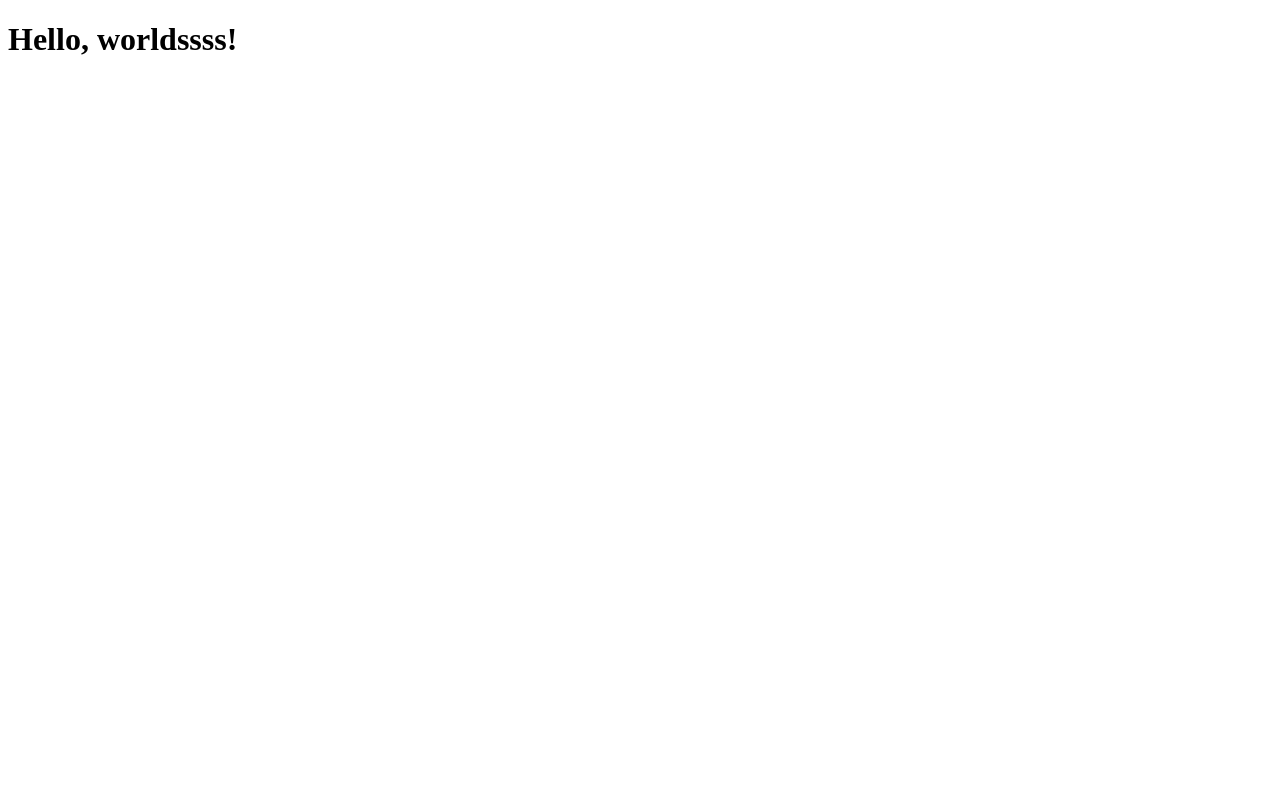
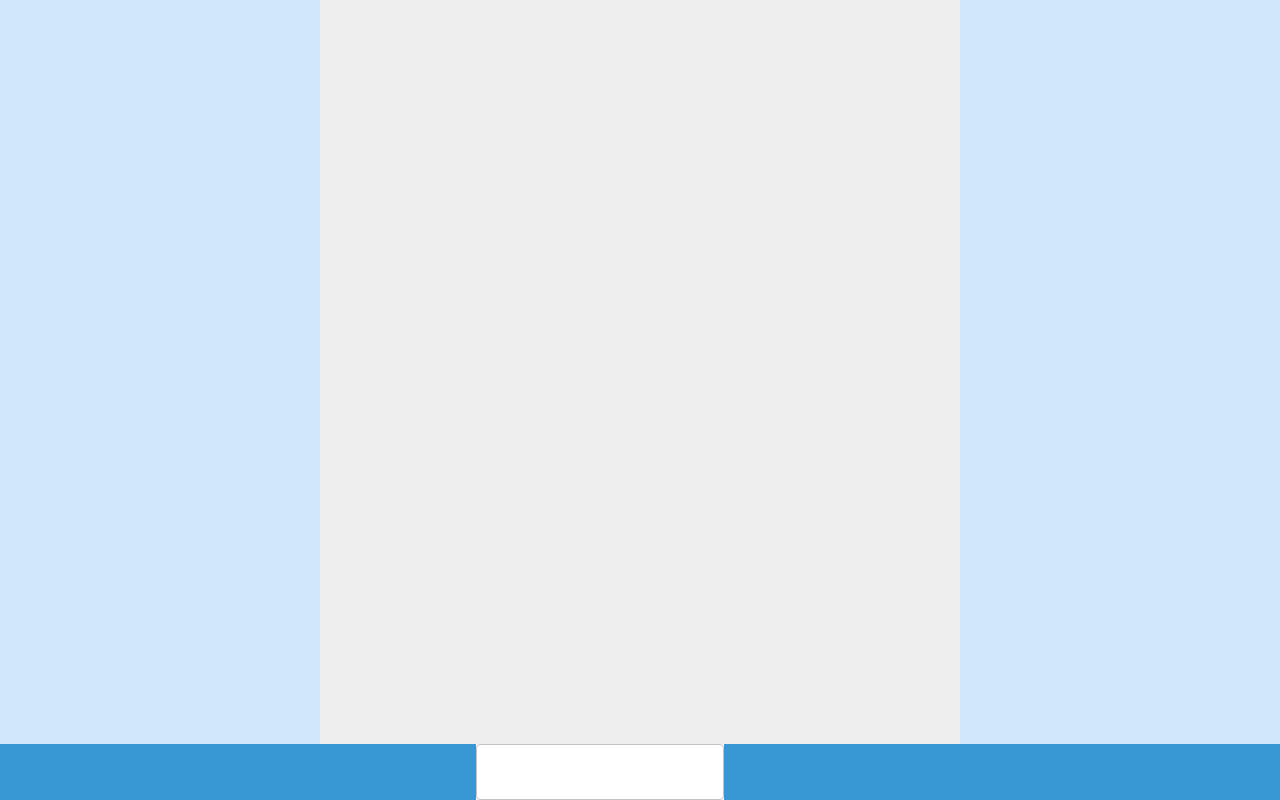
Before and after one commit to mary92/chat-app, a React app in the folder src/frontend/: page / in a window 1280 px wide. Built offline with nearby package versions, Linux system fonts and the light colour scheme.

Commit message:
Added UI skeleton in material UI

```diff
--- a/src/frontend/src/App.tsx
+++ b/src/frontend/src/App.tsx
@@ -1,6 +1,47 @@
 import React from 'react';
+import Box from '@mui/material/Box';
+import { createTheme, ThemeProvider } from '@mui/material/styles';
+import Stack from '@mui/material/Stack';
+import { Button, TextField } from '@mui/material';
 
 export default function App()
 {
-    return <h1>Hello, worldssss!</h1>
+    // Backgrond image
+    //   MessageBubble array - others positioned left, mine right
+    //   Bottom bar
+    //     Text field
+    //     Send button
+    const theme = createTheme({
+        components: {
+          // Name of the component
+          MuiContainer: {
+            styleOverrides: {
+              // Name of the slot
+              maxWidthSm: {
+                // Some CSS
+                fontSize: '1rem',
+              },
+            },
+          },
+        },
+      });
+
+    return <ThemeProvider theme={theme}>
+        <Stack spacing={2}
+            justifyContent="center"
+            alignItems="center"
+            sx={{ bgcolor: '#cfe8fc' }}>
+            <Box sx={{ bgcolor: '#eeeeee', height: '100vh', width: '640px' }} >
+            </Box>
+            <Box sx={{ bgcolor: '#3798d4', width: '100%', position: "fixed", bottom: "0px" }} >
+                <Stack spacing={2}
+                    justifyContent="center"
+                    alignItems="center"
+                    direction="row">
+                    <TextField sx={{ bgcolor: '#ffffff' }}></TextField>
+                    <Button></Button>
+                </Stack>
+            </Box>
+        </Stack>
+    </ThemeProvider>
 }
--- a/src/frontend/src/index.html
+++ b/src/frontend/src/index.html
@@ -6,7 +6,7 @@
     <meta http-equiv="X-UA-Compatible" content="ie=edge">
     <title>Chat app</title>
 </head>
-<body>
+<body style="margin: 0">
     <!-- React app root element -->
     <div id="root"></div>
 </body>
```
Also changed, not shown: src/frontend/package.json (+9 -4 lines), 1 other file (tests, documents, lock files or other folders).
